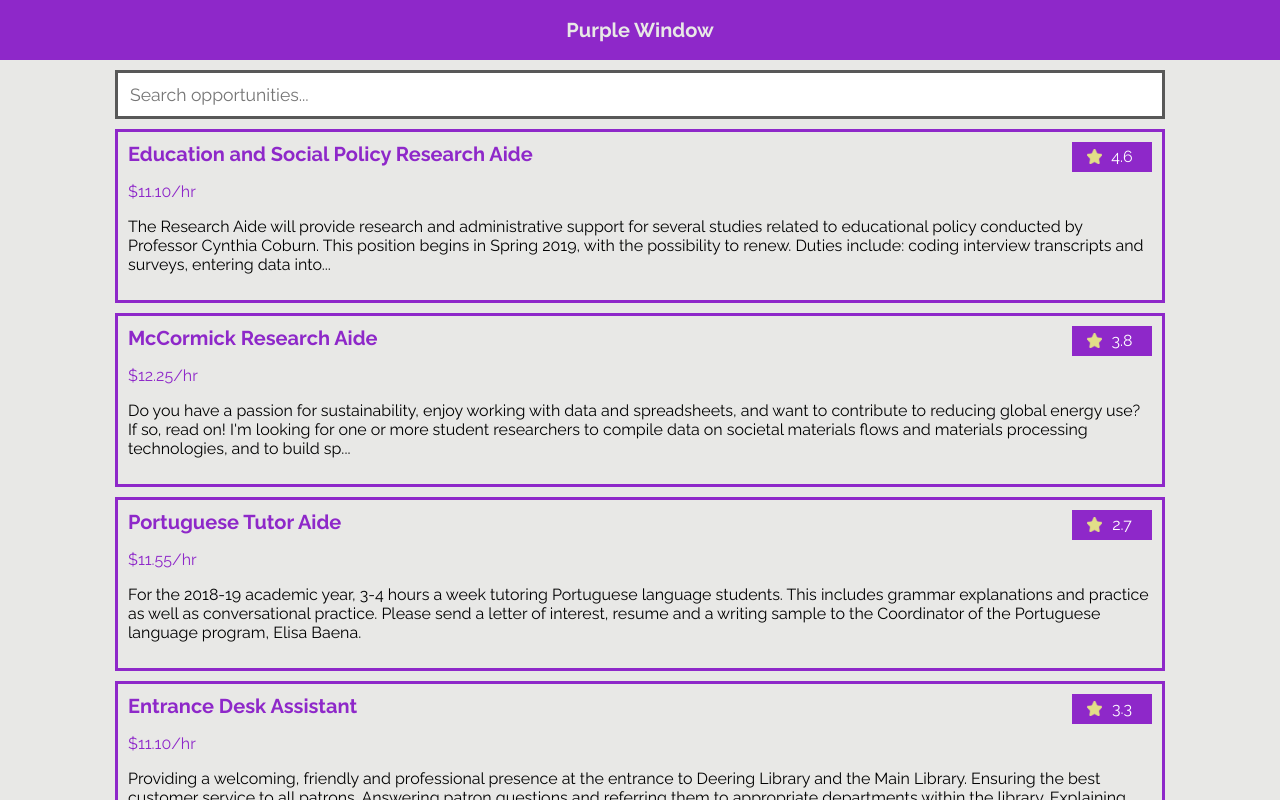
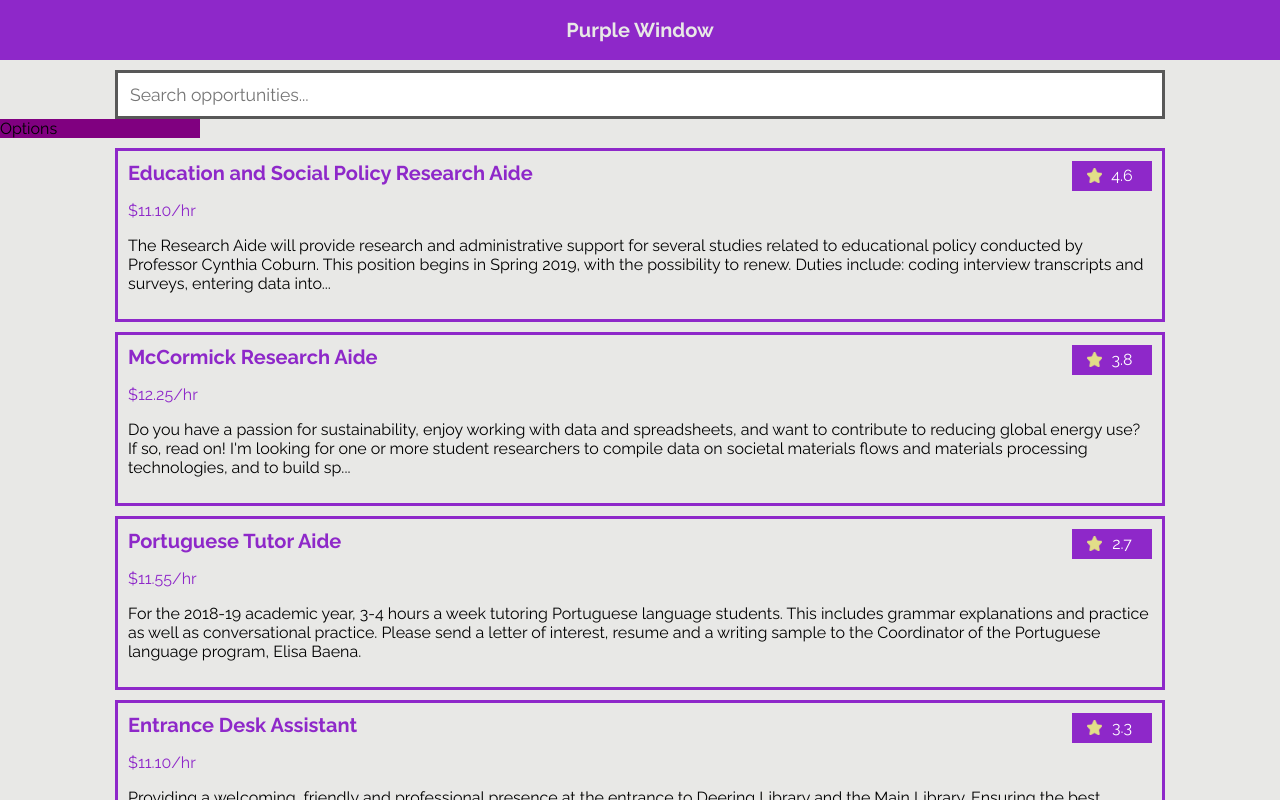
Before and after one commit to cs394-s19/PurpleWindow, a React (Create React App) app in the folder purplewindow/: page / in a window 1280 px wide. Shown: the top 800 px of the page. Built offline with nearby package versions, Linux system fonts and the light colour scheme.

Commit message:
done backend implementation of ranking

```diff
--- a/purplewindow/package.json
+++ b/purplewindow/package.json
@@ -3,6 +3,7 @@
   "version": "0.1.0",
   "private": true,
   "dependencies": {
+    "bootstrap": "^4.3.1",
     "react": "^16.8.6",
     "react-dom": "^16.8.6",
     "react-scripts": "2.1.8"
--- a/purplewindow/src/components/HomeScreen.js
+++ b/purplewindow/src/components/HomeScreen.js
@@ -1,10 +1,15 @@
 import React, { Component } from 'react';
 import JobContainer from './JobContainer';
+import RankDropDownButton from './RankDropDownButton';
+import SortStateContainer from './SortStateContainer';
 
 class HomeScreen extends Component {
   constructor(props) {
     super(props);
-    this.state = {jobList: this.props.jobs.slice()};
+    this.state = {
+      jobList: this.props.jobs.slice(),
+      ranked: true
+    };
   }
 
   filterJobs = () => {
@@ -12,13 +17,30 @@ class HomeScreen extends Component {
       if (terms) {
           let filtered = this.props.jobs.filter(job => job.description.includes(terms));
           this.setState({jobList: filtered.slice()});
-          console.log(this.state.jobList);
       } else {
           this.setState({jobList: this.props.jobs.slice()});;
       }
   }
 
+  isRankedByWhat = (rank) => {
+    if (rank == "Ratings") {
+      let output = [...this.state.jobList];
+      output.sort(function(a, b){return b.rating - a.rating});
+      console.log(output);
+      this.setState({ranked: true, jobList: output});
+    } else {
+      this.setState({
+        ranked: false, jobList: this.props.jobs.slice()
+      });
+    }
+    console.log('state of homescreen: ', this.state)
+  }
+
   render() {
+    // let output = [...this.state.jobList];
+    // if (this.state.ranked) {
+    //   output.sort(function(a, b){return b.rating - a.rating});
+    // }
     return (
       <div>
         <div className={"headerContainer"}>
@@ -27,11 +49,13 @@ class HomeScreen extends Component {
         <div className={"searchContainer"}>
           <input className={"searchBox"} placeHolder={"Search opportunities..."} onKeyUp={this.filterJobs} id={"searchTerms"}/>
         </div>
+        <RankDropDownButton isRankedByWhat={this.isRankedByWhat}/>
         {
           this.state.jobList.map((j, i) => {
             return <JobContainer key={i} title={j.title} rating={j.rating} pay={j.pay} description={j.description} selectJob={e => this.props.selectJob(j)} />
           })
         }
+
       </div>
     );
   }
--- /dev/null
+++ b/purplewindow/src/components/RankDropDownButton.js
@@ -0,0 +1,70 @@
+import React, { Component } from 'react';
+
+class RankDropDownButton extends Component {
+  constructor(props){
+    super(props);
+
+    this.state = {
+      value: "None",
+      displayMenu: false,
+      rankJobs: false,
+    }
+  }
+
+  showDropdownMenu = (e) => {
+    e.preventDefault();
+    this.setState({ displayMenu: true }, () => {
+    document.addEventListener('click', this.hideDropdownMenu);
+    });
+  }
+
+  hideDropdownMenu = (e) => {
+    this.setState({ displayMenu: false }, () => {
+      document.removeEventListener('click', this.hideDropdownMenu);
+    });
+  }
+
+  handleOptionClick = (e) => {
+    let clicked = e.target.id;
+
+    if (clicked == 'None') {
+      console.log('None was clicked');
+      this.setState({
+        rankJobs: false,
+        value: "None"
+      });
+    }
+    else if (clicked == 'Ratings') {
+      console.log('Ratings was clicked');
+      this.setState({
+        rankJobs: true,
+        value: "Ratings"
+      });
+      console.log('value of rankJob', this.state);
+    }
+
+    // console.log('value of rankJob', this.state);
+    this.props.isRankedByWhat(clicked);
+
+  }
+
+  render() {
+    return (
+      <div>
+        <div className="button" style = {{background:"purple",width:"200px"}} onClick={(e) => {this.showDropdownMenu(e)}}> Options </div>
+        {
+          this.state.displayMenu ? (
+            <ul>
+              <li><p id="None" onClick={(e) => {this.handleOptionClick(e)}}>None</p></li>
+              <li><p id="Ratings" onClick={(e) => {this.handleOptionClick(e)}}>Ratings</p></li>
+            </ul>
+            ) : (
+              null
+            )
+        }
+      </div>
+    )
+  }
+}
+
+export default RankDropDownButton;
--- /dev/null
+++ b/purplewindow/src/components/SortStateContainer.js
@@ -0,0 +1,26 @@
+import React, { Component } from 'react';
+
+class SortStateContainer extends Component {
+
+  render() {
+    let output = (this.props.ranked) ? (
+        <div className="Sort by:">Sort State Container: </div>
+        ) : (
+        <div className="Sort by:">Sort State Container: {this.props.criteria}</div>
+        );
+
+    return (
+        <div>
+          {
+            output
+          }
+
+        </div>
+      );
+  }
+}
+
+
+
+
+export default SortStateContainer
```
Also changed, not shown: 1 other file (tests, documents, lock files or other folders).
